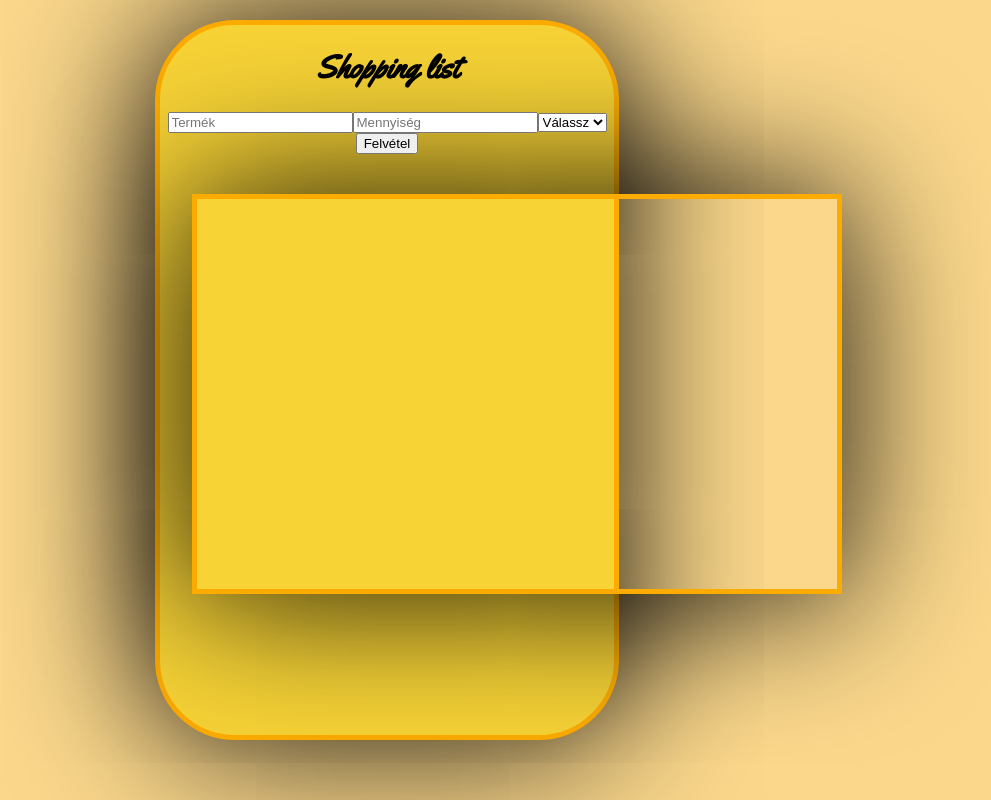
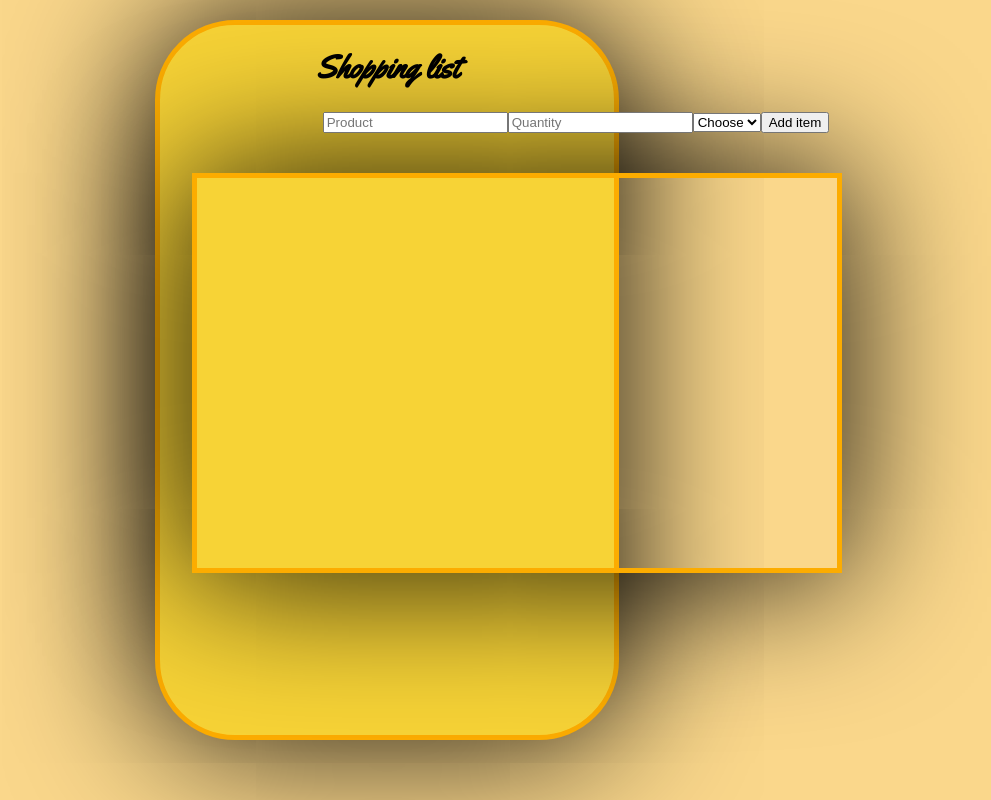
Before and after one commit to Kpeti962/ReactShoppingList, a React (Create React App) app: page / in a window 1280 px wide. Shown: the whole page, without its empty margins (253-1244 px from the left). Built offline with nearby package versions, Linux system fonts and the light colour scheme; a web font is replaced by a local one.

Commit message:
trying to put a delete button without a function yet

```diff
--- a/src/App.js
+++ b/src/App.js
@@ -2,7 +2,7 @@ import React from "react";
 import Header from "./components/Header";
 import Inputs from "./components/Inputs";
 
-function App() {
+function App(foodInput, qntityInput, selectInput) {
   return (
     <div>
       <div className="main">
--- a/src/components/Inputs.js
+++ b/src/components/Inputs.js
@@ -1,62 +1,77 @@
 import React, { useState } from "react";
-
-
-
+import { v4 as uuidv4 } from "uuid";
 
 const Inputs = () => {
   const [newItem, setNewItem] = useState([]);
-  const [foodInput, setFoodInput] = useState([])
-  const [qntityInput, setQntityInput] = useState([])
-  const [selectInput, setSelectInput] = useState([])
+  const [foodInput, setFoodInput] = useState([]);
+  const [qntityInput, setQntityInput] = useState([]);
+  const [selectInput, setSelectInput] = useState([]);
+  const [deleteInput, setDeleteInput] = useState(false)
+
 
   const foodInputHandler = (e) => {
-    e.preventDefault()
-    setFoodInput(e.target.value)
+    e.preventDefault();
+    setFoodInput(e.target.value);
+  };
+  const qntityInputHandler = (e) => {
+    setQntityInput(e.target.value);
+  };
+  const selectInputHandler = (e) => {
+    setSelectInput(e.target.value);
+  };
+
+  const addToList = (e) => {
+    e.preventDefault();
+    setNewItem([...newItem, `${foodInput} / ${qntityInput} ${selectInput} ${deleteInput}`]);
+    setFoodInput("");
+    setQntityInput("");
+    setSelectInput("");
+    setDeleteInput(current => !current)
 
 
-  }
-  const qntityInputHandler = (e) => {
-    setQntityInput(e.target.value)
-  }
-  const selectInputHandler = (e) => {
-    setSelectInput(e.target.value)
-  }
-
-
-
-  const addToList = () => {
-    setNewItem([...newItem, `${foodInput} / ${qntityInput} ${selectInput}`]);
-    setFoodInput("");
-    setQntityInput("");
-    setSelectInput("")
-
-
-
-
-
-
-   }
+  };
   return (
     <div className="inputs">
-      <input placeholder="Termék" type="text" className="input input-text" value = {foodInput} onChange={foodInputHandler} />
-      <input placeholder="Mennyiség" type="number" className="quantityinput" value = {qntityInput} onChange={qntityInputHandler} />
-      <select name="" id="selectInput" value = {selectInput} onChange={selectInputHandler}>
-        <option value="default">Válassz</option>
-        <option value="csomag">csomag</option>
-        <option value="db">db</option>
+      <div className="inputs-btns">
+        <input
+          placeholder="Product"
+          type="text"
+          className="input input-text"
+          value={foodInput}
+          onChange={foodInputHandler}
+        />
+        <input
+          placeholder="Quantity"
+          type="number"
+          className="quantityinput"
+          value={qntityInput}
+          onChange={qntityInputHandler}
+        />
+        <select
+          name=""
+          id="selectInput"
+          value={selectInput}
+          onChange={selectInputHandler}
+        >
+          <option value="default">Choose</option>
+          <option value="csomag">pack</option>
+          <option value="db">piece</option>
           <option value="kg">kg</option>
           <option value="dkg">dkg</option>
           <option value="g">g</option>
           <option value="l">l</option>
         </select>
         <button className="btn" onClick={addToList}>
-        Felvétel
+          Add item
         </button>
+      </div>
+
       <div className="list">
         <ul id="list">
-       {newItem.map(item => (
+          {newItem.map((item) => (
             <li>{item}</li>
           ))}
+          <button className={deleteInput ? "" : "hidden"} value={deleteInput}>Delete</button>
         </ul>
       </div>
     </div>
--- a/src/styles/Header.scss
+++ b/src/styles/Header.scss
@@ -23,9 +23,17 @@ body{
     box-shadow: 0px 0px 150px
 
 }
+
+.inputs-btns{
+    display: flex;
+    justify-content: center;
+
+    ;
+
+}
 .lists {
     text-align: center;
-
+    display: flex;
 
 
     #list{
@@ -34,11 +42,11 @@ body{
         margin-top: 40px;
         padding-left: 18rem;
         margin-left: 2rem;
-        margin-right: 150px;
+        margin-right: 9.375rem;
         font-family: 'Yellowtail', cursive;
         list-style-type: none;
         overflow: auto;
-        width: 650px;
+        width: 40.625rem;
         height: 400px;
         border: 5px solid rgb(252, 172, 0);
     box-shadow: 0px 0px 150px
@@ -50,3 +58,6 @@ body{
         cursor: pointer;
     }
 }
+.hidden{
+    display: none;
+}
```
Lines whose indentation alone changed are shown as unchanged.
